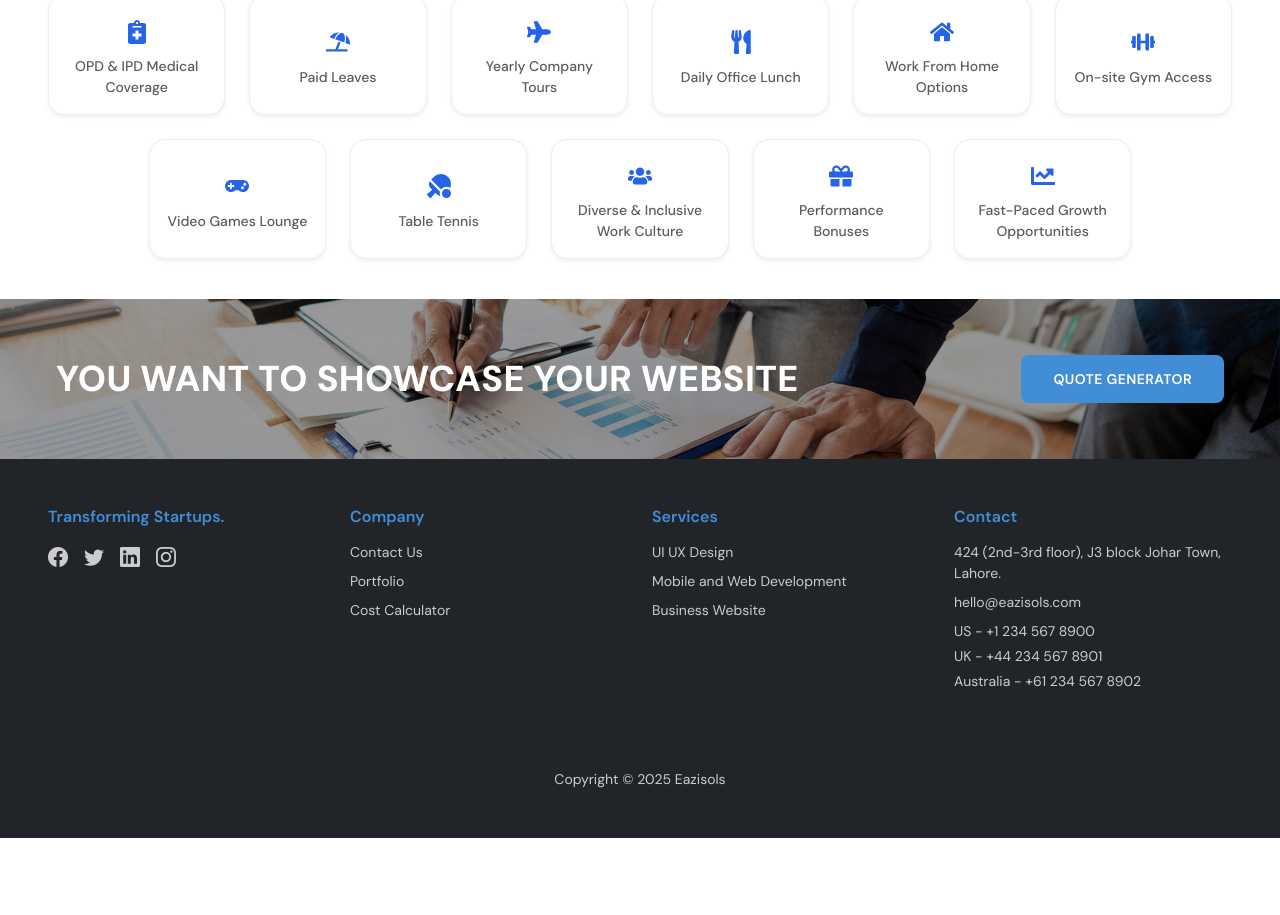
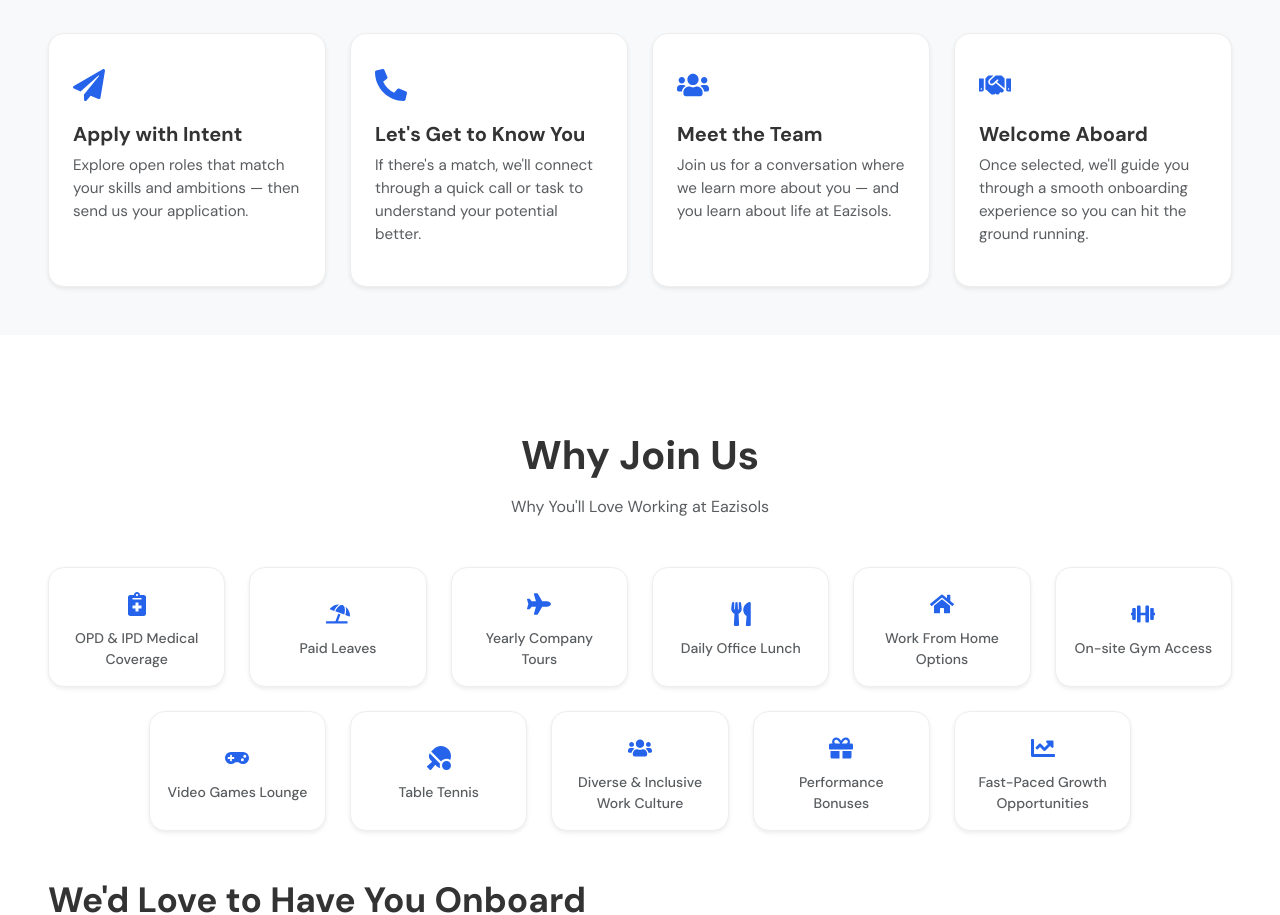
Before and after one commit to eazisols-asad/eazisols_frontend, a Next.js app: page /careers in a window 1280 px wide. Shown: the part 597-1512 px from the top of the page. Before the commit the page ends 1435 px from the top, so only its background shows below. Built offline with nearby package versions, Linux system fonts and the light colour scheme.

Commit message:
add career section
complete career section
change CTA text
make it responsive

```diff
--- a/src/app/careers/page.js
+++ b/src/app/careers/page.js
@@ -3,7 +3,7 @@
 import Image from "next/image";
 import blue from "@/app/assets/blue.jpg";
 import hcareer from "@/app/assets/hcareer.png";
-import { Box, Button, Typography } from "@mui/material";
+import { Box, Button, Collapse, Typography } from "@mui/material";
 import "../globals.css";
 import CTASection from "../components/CTASection";
 import { Container, Row, Col } from "react-bootstrap";
@@ -19,6 +19,9 @@
   FaUsers,
   FaGift,
   FaChartLine,
+  FaPaperPlane,
+  FaPhoneAlt,
+  FaHandshake,
 } from "react-icons/fa";
 
 const techStack = [
@@ -33,6 +36,32 @@
   { name: "Diverse & Inclusive Work Culture", logo: FaUsers },
   { name: "Performance Bonuses", logo: FaGift },
   { name: "Fast-Paced Growth Opportunities", logo: FaChartLine },
+];
+const joinSteps = [
+  {
+    icon: FaPaperPlane,
+    title: "Apply with Intent",
+    description:
+      "Explore open roles that match your skills and ambitions — then send us your application.",
+  },
+  {
+    icon: FaPhoneAlt,
+    title: "Let's Get to Know You",
+    description:
+      "If there's a match, we'll connect through a quick call or task to understand your potential better.",
+  },
+  {
+    icon: FaUsers,
+    title: "Meet the Team",
+    description:
+      "Join us for a conversation where we learn more about you — and you learn about life at Eazisols.",
+  },
+  {
+    icon: FaHandshake,
+    title: "Welcome Aboard",
+    description:
+      "Once selected, we'll guide you through a smooth onboarding experience so you can hit the ground running.",
+  },
 ];
 
 export default function Careers() {
@@ -101,7 +130,7 @@
               </div>
 
               {/* Right: Image */}
-              <div className="col-md-6 text-center">
+              <div className="col-md-6 text-center d-none d-md-block">
                 <img
                   src={hcareer.src}
                   alt="Career Illustration"
@@ -113,8 +142,48 @@
           </div>
         </section>
       </div>
+      <section className="py-5 bg-light">
+        <Container>
+          <h2 className="fw-bold text-center mb-5">How You Join Eazisols</h2>
+          <Row className="g-4">
+            {joinSteps.map((step, idx) => (
+              <Col key={idx} xs={12} sm={6} lg={3}>
+                <div
+                  className="tech-card bg-white rounded-4 shadow-sm p-4 h-100"
+                  style={{
+                    border: "1px solid #eee",
+                    transition: "all 0.3s ease-in-out",
+                  }}
+                >
+                  <div
+                    style={{
+                      fontSize: "2rem",
+                      color: "#2563eb",
+                      marginBottom: "16px",
+                    }}
+                  >
+                    <step.icon />
+                  </div>
+                  <h5 className="fw-bold mb-2">{step.title}</h5>
+                  <p className="text-muted" style={{ fontSize: "0.95rem" }}>
+                    {step.description}
+                  </p>
+                </div>
+              </Col>
+            ))}
+          </Row>
+        </Container>
+      </section>
       <Container className="pt-5 mt-5">
-        {" "}
+        <Col className="text-center">
+          <h1 className="fw-bold mb-3">Why Join Us</h1>
+          <p
+            className="text-muted mb-5"
+            style={{ maxWidth: "700px", margin: "0 auto" }}
+          >
+            Why You'll Love Working at Eazisols
+          </p>
+        </Col>
         <Row className="g-4 justify-content-center">
           {techStack.map((item, idx) => (
             <Col key={idx} xs={6} sm={4} md={3} lg={2}>
@@ -139,11 +208,47 @@
             </Col>
           ))}
         </Row>
+      </Container>
+      <section className="py-5">
+        <Container>
+          <Row className="align-items-center justify-content-between">
+            <Col md={8} className="text-center text-md-start mb-4 mb-md-0">
+              <h2 className="fw-bold mb-3" style={{ fontSize: "2.2rem" }}>
+                We'd Love to Have You Onboard
+              </h2>
+              <p
+                className="text-muted"
+                style={{ fontSize: "1.05rem", maxWidth: "700px" }}
+              >
+                We're always looking for passionate people to join us. Whether
+                you're a coder, designer, or strategist — there's a place here
+                for you.
+              </p>
+            </Col>
+            <Col md={4} className="text-center text-md-end">
+              <Button
+                variant="primary"
+                size="lg"
+                style={{
+                  backgroundColor: "#418ED6",
+                  border: "none",
+                  borderRadius: 8,
+                  fontWeight: 600,
+                  padding: "12px 32px",
+                  color: "#fff",
+                }}
+              >
+                Apply Now
+              </Button>
+            </Col>
+          </Row>
+        </Container>
+      </section>
 
-      </Container>
-
-
-      <CTASection />
+      <CTASection
+      description1="Your journey begins here — let's grow together"
+      description2="Quote Generator"
+       />
     </>
   );
 }
--- a/src/app/components/CTASection.js
+++ b/src/app/components/CTASection.js
@@ -3,7 +3,7 @@
 import { Box, Button, Typography } from "@mui/material";
 import bg5 from "@/app/assets/bg5.jpg";
 
-export default function CTASection() {
+export default function CTASection({ description1, description2 }) {
   return (
     <Box
       sx={{
@@ -55,7 +55,7 @@
             lineHeight: "1",
           }}
         >
-          YOU WANT TO SHOWCASE YOUR WEBSITE
+           {description1}
         </Typography>
        <Button
               variant="primary"
@@ -69,7 +69,7 @@
                 padding: "12px 32px",
               }}
             >
-              Quote Generator
+             {description2}
 
             </Button>
       </Box>
--- a/src/app/page.js
+++ b/src/app/page.js
@@ -91,7 +91,10 @@
       <AboutSection />
       <Services />
       {/* <ProcessTimeline /> */}
-      <CTASection />
+      <CTASection
+      description1="YOU WANT TO SHOWCASE YOUR WEBSITE"
+      description2="Quote Generator"
+       />
       {/* <InTouch /> */}
       {/* <ComparisonSection /> */}
       {/* <ChallengesSection /> */}
```
Also changed, not shown: src/app/about-us/page.js (+3 -54 lines).
